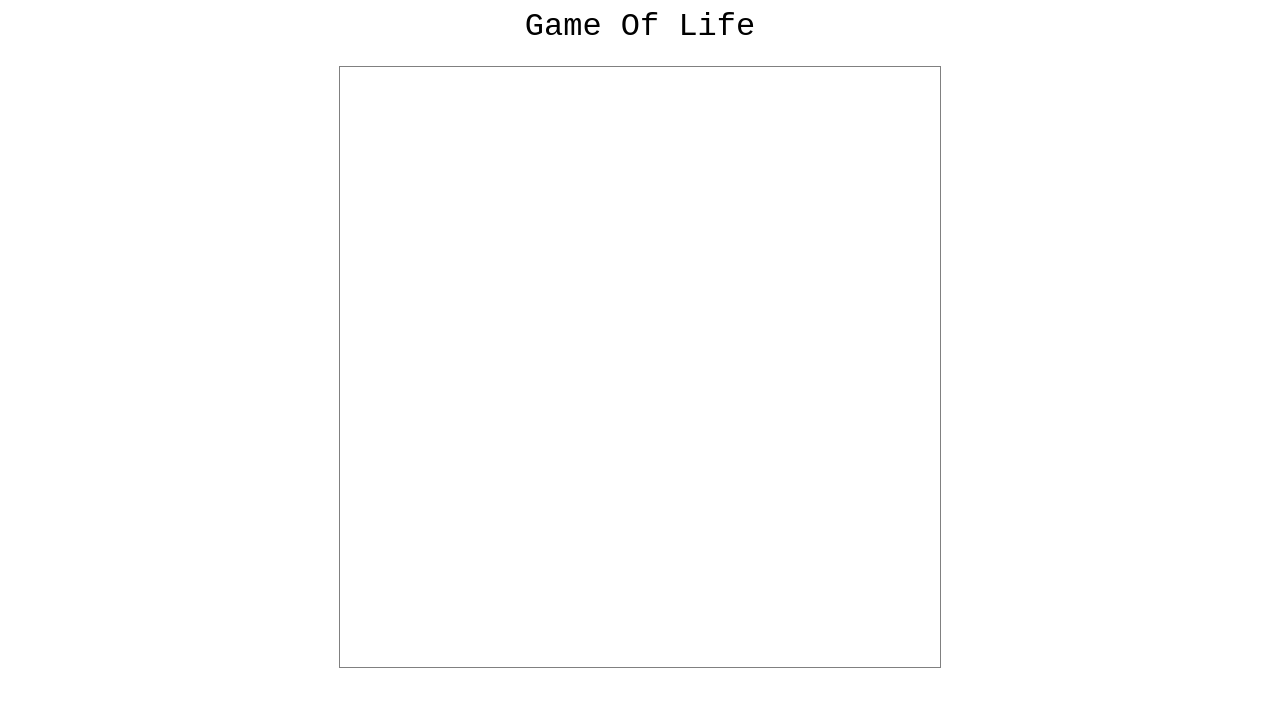
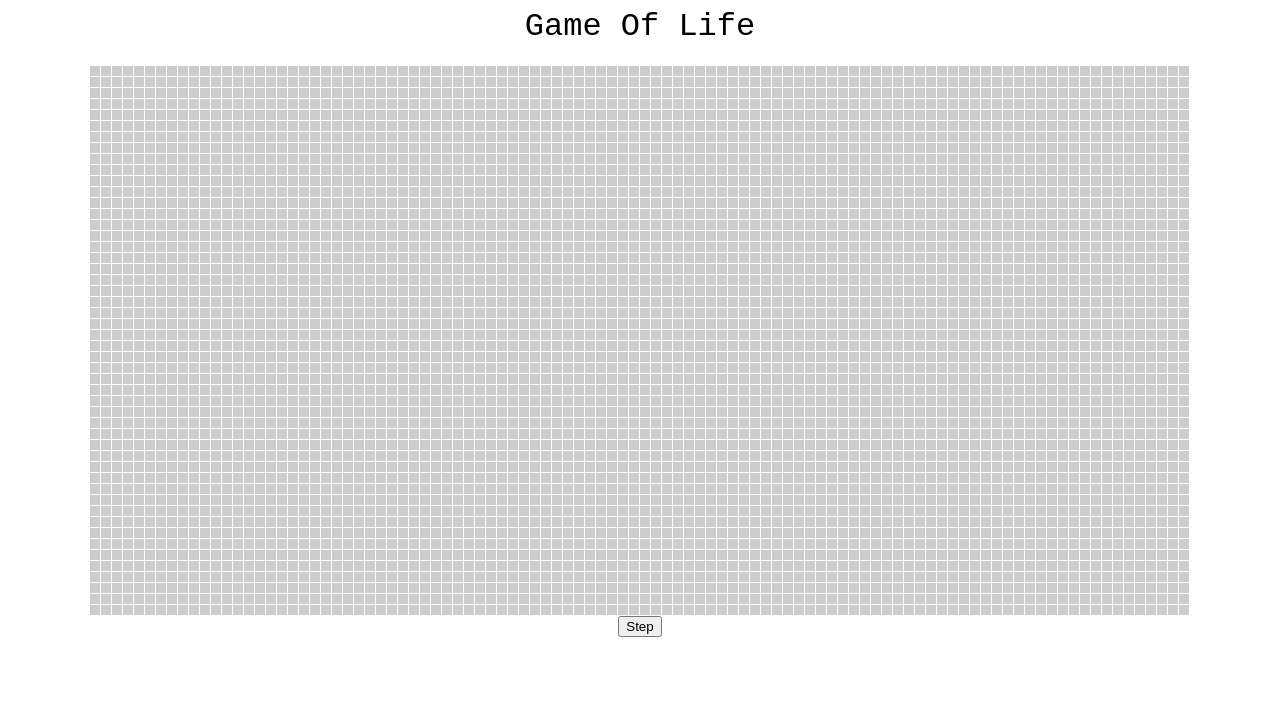
Before and after one commit to harimohanraj89/game-of-life, a plain HTML site: page index.html in a window 1280 px wide. Drawn offline with Linux system fonts and the light colour scheme.

Commit message:
dom interface

```diff
--- a/css/style.css
+++ b/css/style.css
@@ -12,3 +12,19 @@ canvas {
   height: 600px;
   border: 1px solid gray;
 }
+
+.cell {
+  display: inline-block;
+  height: 10px;
+  width: 10px;
+  margin-right: 1px;
+  margin-bottom: 1px;
+}
+
+.dead {
+  background: #ccc;
+}
+
+.alive {
+  background: #9f9;
+}
--- a/index.html
+++ b/index.html
@@ -4,6 +4,7 @@
     <link rel="stylesheet" href="css/style.css">
     <script src="js/cell.js"></script>
     <script src="js/board.js"></script>
+    <script src="js/domInterface.js"></script>
     <script src="js/app.js"></script>
 
     </script>
@@ -11,6 +12,7 @@
   <body>
     <h1>Game Of Life</h1>
 
-    <canvas></canvas>
+    <div id="container"></div>
+    <button id="step">Step</button>
   </body>
 </html>
--- a/js/app.js
+++ b/js/app.js
@@ -0,0 +1,8 @@
+window.onload = function() {
+  var interface = new DomInterface({
+    container: "container",
+    stepper: "step",
+    rows: 50,
+    cols: 100
+  });
+};
--- /dev/null
+++ b/js/domInterface.js
@@ -0,0 +1,83 @@
+function DomInterface(options) {
+  this.rows = options.rows;
+  this.cols = options.cols;
+
+  if (typeof options.container === 'string') {
+    this.container = document.getElementById(options.container);
+  } else {
+    this.container = options.container;
+  }
+
+  if (typeof options.stepper === 'string') {
+    this.stepper = document.getElementById(options.stepper);
+  } else {
+    this.stepper = options.stepper;
+  }
+
+  this.initialize();
+}
+
+DomInterface.prototype.initialize = function() {
+  this.makeBoard();
+  this.generateDom();
+  this.listen();
+  this.render();
+};
+
+DomInterface.prototype.makeBoard = function() {
+  this.board = new Board(this.rows, this.cols);
+};
+
+DomInterface.prototype.generateDom = function() {
+  if (this.rows && this.cols) {
+    for (var row = 0; row < this.rows; row++) {
+      var rowDiv = document.createElement('div');
+      rowDiv.classList.add('row');
+      for (var col = 0; col < this.cols; col++) {
+        var cell = document.createElement('div');
+        cell.classList.add('cell');
+        cell.id = row + '-' + col;
+        cell.dataset.row = row;
+        cell.dataset.col = col;
+        rowDiv.appendChild(cell);
+      }
+      this.container.appendChild(rowDiv);
+    }
+  }
+};
+
+DomInterface.prototype.listen = function() {
+  var self = this;
+  if (this.container) {
+    this.container.addEventListener('click', function(e) {
+      if (e.target && e.target.classList.contains('cell') > 0) {
+        var row = e.target.dataset.row;
+        var col = e.target.dataset.col;
+        self.board.toggle(row, col);
+        self.render();
+      }
+    });
+  }
+
+  if (this.stepper) {
+    this.stepper.addEventListener('click', function(e) {
+      self.board.step();
+      self.render();
+    });
+  }
+};
+
+DomInterface.prototype.render = function() {
+  for (var row = 0; row < this.rows; row++) {
+    for (var col = 0; col < this.cols; col++) {
+      var cell = document.getElementById(row + '-' + col);
+      if (this.board.cell(row, col)) {
+        cell.classList.add('alive');
+        cell.classList.remove('dead');
+      } else {
+        cell.classList.remove('alive');
+        cell.classList.add('dead');
+      }
+    }
+  }
+}
```
